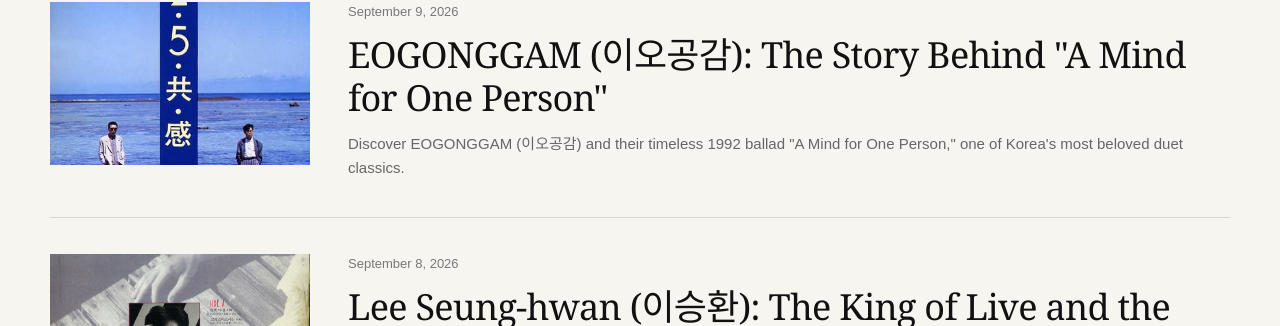
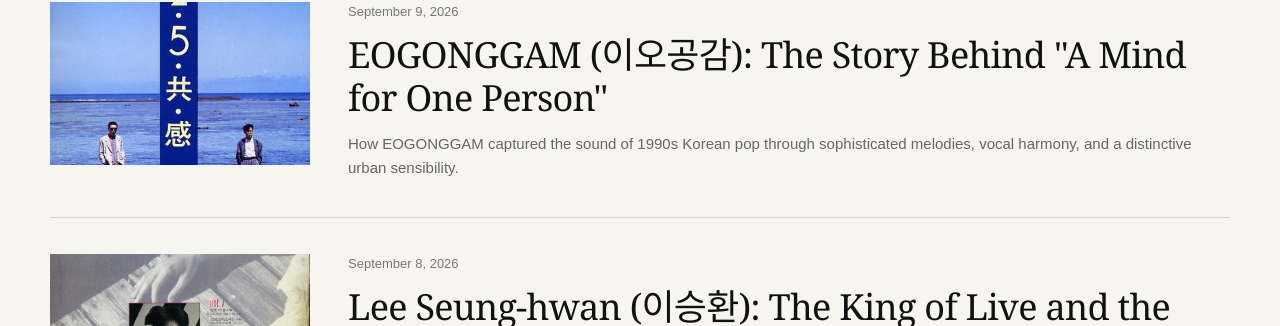
Before and after one commit to kpopkpedia/Kcurator, a Jekyll site: the page built from category/k-pop-history/index.html, in a window 1280 px wide and 900 px high, scrolled down 1026 px. Shown: the part 125-451 px from the top of the window. Built offline with Jekyll 4.4.1, drawn with Linux system fonts in a browser that asks for light colours.

Commit message:
Update _posts/2026-09-09-eogonggam-the-story-behind-a-mind-for-one-person.md (via Pages CMS)

```diff
--- a/_posts/2026-09-09-eogonggam-the-story-behind-a-mind-for-one-person.md
+++ b/_posts/2026-09-09-eogonggam-the-story-behind-a-mind-for-one-person.md
@@ -2,8 +2,9 @@
 title: 'EOGONGGAM (이오공감): The Story Behind "A Mind for One Person"'
 date: 2026-09-09 21:41:00
 category: K-pop History
-description: Discover EOGONGGAM (이오공감) and their timeless 1992 ballad "A Mind
-  for One Person," one of Korea's most beloved duet classics.
+description: >
+  How EOGONGGAM captured the sound of 1990s Korean pop through sophisticated
+  melodies, vocal harmony, and a distinctive urban sensibility.
 permalink: 2026/08/eogonggam-a-mind-for-one-person.html
 image: /assets/images/eogonggam.jpeg
 ---
```
